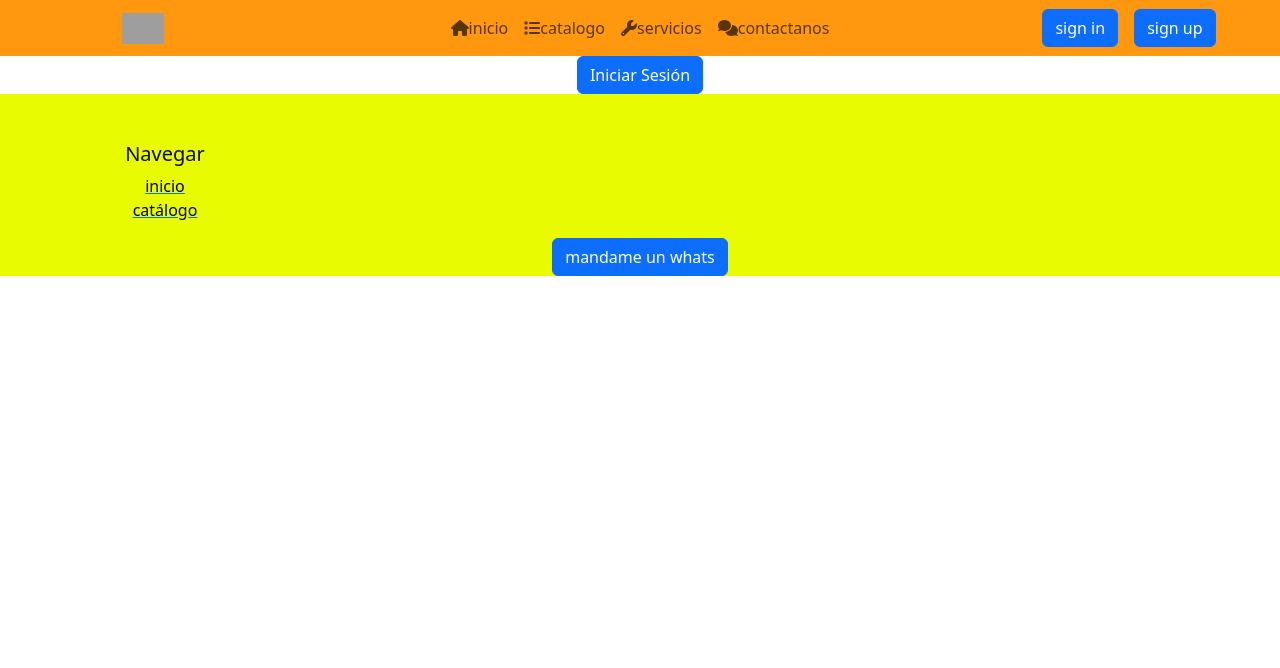
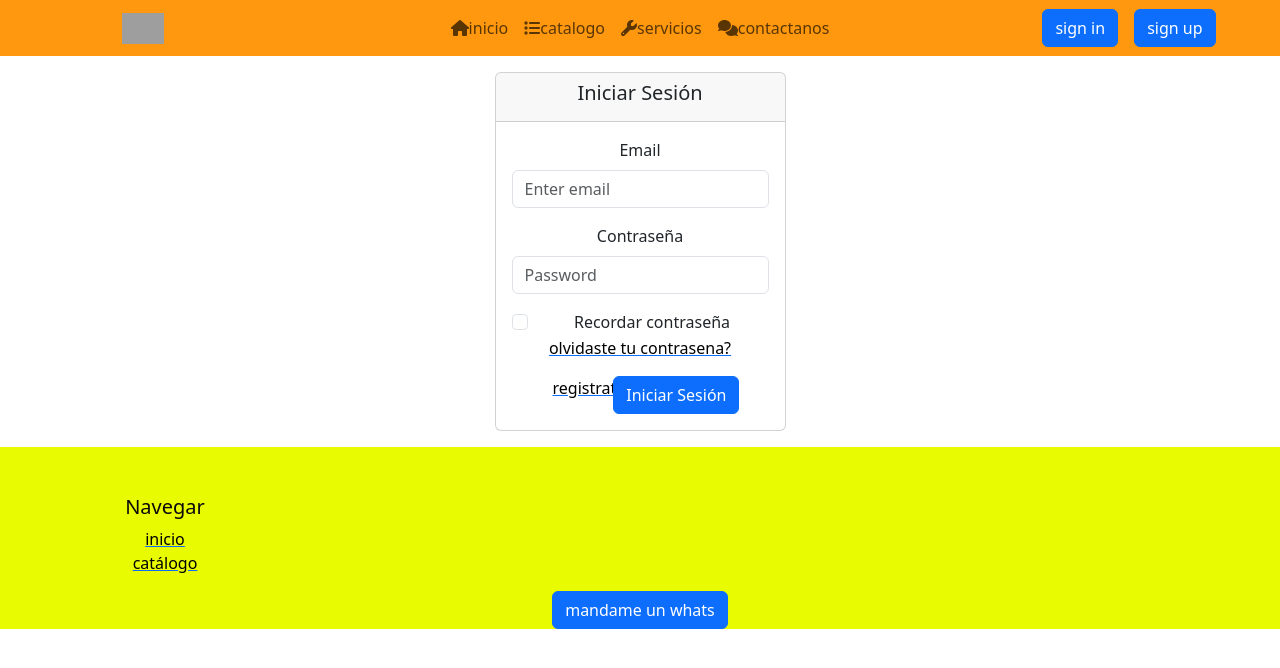
Before and after one commit to DrummerCG/Front-Decoraciones, a React (Create React App) app in the folder front-decoraciones/: page /login in a window 1280 px wide. Shown: the top 668 px of the page. Built offline with nearby package versions, Linux system fonts and the light colour scheme; grey boxes are pictures that could not be loaded.

Commit message:
Formularios de autentificacion y recuperacion de contrasena
Se generan formularios de registro, inicio de sesion y recuperacion de contrasena.

```diff
--- a/front-decoraciones/src/components/App.js
+++ b/front-decoraciones/src/components/App.js
@@ -8,9 +8,10 @@ import Services from './specific/Services';
 import ContactUs from './specific/ContactUs';
 import Login from './specific/user/authentification/Login';
 import Register from './specific/user/authentification/Register';
+import PasswordRecover from './specific/user/authentification/PasswordRecover';
 import { BrowserRouter, Routes, Route } from 'react-router-dom';
 import 'bootstrap/dist/css/bootstrap.min.css';
-import '../styles/App.css'
+import '../styles/App.css';
 
 function App() {
   return (
@@ -24,6 +25,7 @@ function App() {
           <Route path="/contactanos" element={<ContactUs />} />
           <Route path="/login" element={<Login />} />
           <Route path="/sign-in" element={<Register />} />
+          <Route path="/password-recover" element={<PasswordRecover />} />
         </Routes>
         <Footer fecha = "prueba de props."/>
       </BrowserRouter>
--- a/front-decoraciones/src/components/specific/user/authentification/Login.js
+++ b/front-decoraciones/src/components/specific/user/authentification/Login.js
@@ -1,31 +1,21 @@
 import React, { useState } from "react";
 import Button from 'react-bootstrap/Button';
 import Form from 'react-bootstrap/Form';
-import Modal from 'react-bootstrap/Modal';
+import Card from 'react-bootstrap/Card';
+import { Link } from 'react-router-dom';
 
 const Login = () => {
-    const [show, setShow] = useState(false);
-
-    const handleClose = () => setShow(false);
-    const handleShow = () => setShow(true);
 
     return (
-        <>
-            <Button
-                variant="primary" onClick={handleShow}>
-                Iniciar Sesión
-            </Button>
-
-            <Modal show={show} onHide={handleClose}>
-                <Modal.Header closeButton>
-                    <Modal.Title>Iniciar Sesión</Modal.Title>
-
-                </Modal.Header>
-                <Modal.Body>
+        <div className="d-flex align-items-center flex-grow-1 justify-content-center mb-3 mt-3">
+            <Card>
+                <Card.Header closeButton>
+                    <Card.Title>Iniciar Sesión</Card.Title>
+                </Card.Header>
+                <Card.Body>
                     <Form>
                         <Form.Group className="mb-3" controlId="formBasicEmail">
-                            <Form.Label>Correo
-                                electrónico</Form.Label>
+                            <Form.Label>Email</Form.Label>
                             <Form.Control type="email" placeholder="Enter email" />
                         </Form.Group>
 
@@ -37,27 +27,26 @@ const Login = () => {
                         <Form.Group className="mb-3">
                             <Form.Check type="checkbox"
                                 label="Recordar contraseña" />
+                                <Link to="/password-recover">
+                                    <a style={{ color: 'black' }}>olvidaste tu contrasena?</a>
+                                </Link>
                         </Form.Group>
-                        <Button variant="primary" type="submit">
-                            Iniciar Sesión
-                        </Button>
+                        <div className="d-flex justify-content-center">
+                            <div className="row">
+                                <Link to="/sign-in">
+                                    <a style={{ color: 'black' }}>registrate</a>
+                                </Link>
+                            </div>
+                            <div className="row">
+                                <Button variant="primary" type="submit">
+                                    Iniciar Sesión
+                                </Button>
+                            </div>
+                        </div>
                     </Form>
-
-                    <p>O inicia sesión con:</p>
-                    <Button variant="outline-google">
-                        <i className="bi bi-google"></i> Iniciar sesión con Google
-                    </Button>
-                    <Button variant="outline-facebook">
-                        <i className="bi bi-facebook"></i> Iniciar sesión con Facebook
-                    </Button>
-                </Modal.Body>
-                <Modal.Footer>
-                    <Button variant="secondary" onClick={handleClose}>
-                        Cerrar
-                    </Button>
-                </Modal.Footer>
-            </Modal>
-        </>
+                </Card.Body>
+            </Card>
+        </div>
     );
 
 }
--- /dev/null
+++ b/front-decoraciones/src/components/specific/user/authentification/PasswordRecover.js
@@ -0,0 +1,34 @@
+import React from "react";
+import Button from 'react-bootstrap/Button';
+import Form from 'react-bootstrap/Form';
+import Card from 'react-bootstrap/Card';
+
+const PasswordRecover = () => {
+    return(
+        <div className="d-flex align-items-center flex-grow-1 justify-content-center mb-3 mt-3">
+        <Card>
+            <Card.Header closeButton>
+                <Card.Title>Recuperar Contraseña</Card.Title>
+            </Card.Header>
+            <Card.Body>
+                <Form>
+                    <Form.Group className="mb-3" controlId="formBasicEmail">
+                        <Form.Label>Email</Form.Label>
+                        <Form.Control type="email" placeholder="Enter email" />
+                    </Form.Group>
+
+                    <div className="d-flex justify-content-center">
+                        <div className="row">
+                            <Button variant="primary" type="submit">
+                                Enviar
+                            </Button>
+                        </div>
+                    </div>
+                </Form>
+            </Card.Body>
+        </Card>
+    </div>
+    )
+}
+
+export default PasswordRecover;
--- a/front-decoraciones/src/components/specific/user/authentification/Register.js
+++ b/front-decoraciones/src/components/specific/user/authentification/Register.js
@@ -1,8 +1,75 @@
 import React from "react";
+import Button from 'react-bootstrap/Button';
+import Form from 'react-bootstrap/Form';
+import Card from 'react-bootstrap/Card';
 
 const Register = () => {
-    return(
-        <p>register</p>
+    return (
+        <div className="d-flex align-items-center flex-grow-1 justify-content-center mb-3 mt-3">
+            <Card>
+                <Card.Header closeButton>
+                    <Card.Title>Registrate</Card.Title>
+                </Card.Header>
+                <Card.Body>
+                    <Form>
+                        <Form.Group className="mb-3" controlId="formBasicEmail">
+                            <Form.Label>Email</Form.Label>
+                            <Form.Control type="email" placeholder="Enter email" />
+                        </Form.Group>
+
+                        <Form.Group className="mb-3" controlId="formBasicEmail">
+                            <Form.Label>Email</Form.Label>
+                            <Form.Control type="email" placeholder="Enter email" />
+                        </Form.Group>
+
+                        <Form.Group className="mb-3" controlId="formBasicEmail">
+                            <Form.Label>Email</Form.Label>
+                            <Form.Control type="email" placeholder="Enter email" />
+                        </Form.Group>
+
+                        <Form.Group className="mb-3" controlId="formBasicEmail">
+                            <Form.Label>Email</Form.Label>
+                            <Form.Control type="email" placeholder="Enter email" />
+                        </Form.Group>
+
+                        <Form.Group className="mb-3" controlId="formBasicEmail">
+                            <Form.Label>Email</Form.Label>
+                            <Form.Control type="email" placeholder="Enter email" />
+                        </Form.Group>
+
+                        <Form.Group className="mb-3" controlId="formBasicEmail">
+                            <Form.Label>Email</Form.Label>
+                            <Form.Control type="email" placeholder="Enter email" />
+                        </Form.Group>
+
+                        <Form.Group className="mb-3" controlId="formBasicEmail">
+                            <Form.Label>Email</Form.Label>
+                            <Form.Control type="email" placeholder="Enter email" />
+                        </Form.Group>
+
+                        <Form.Group className="mb-3" controlId="formBasicPassword">
+                            <Form.Label>Contraseña</Form.Label>
+                            <Form.Control type="password" placeholder="Enter email" />
+                        </Form.Group>
+
+                        <Form.Group className="mb-3" controlId="formBasicPassword">
+                            <Form.Label>Contraseña</Form.Label>
+                            <Form.Control type="password" placeholder="Repita contrasena" />
+                        </Form.Group>
+
+                        <div className="d-flex justify-content-center">
+                            <div className="row">
+                            </div>
+                            <div className="row">
+                                <Button variant="primary" type="submit">
+                                    Iniciar Sesión
+                                </Button>
+                            </div>
+                        </div>
+                    </Form>
+                </Card.Body>
+            </Card>
+        </div>
     )
 }
 
```
